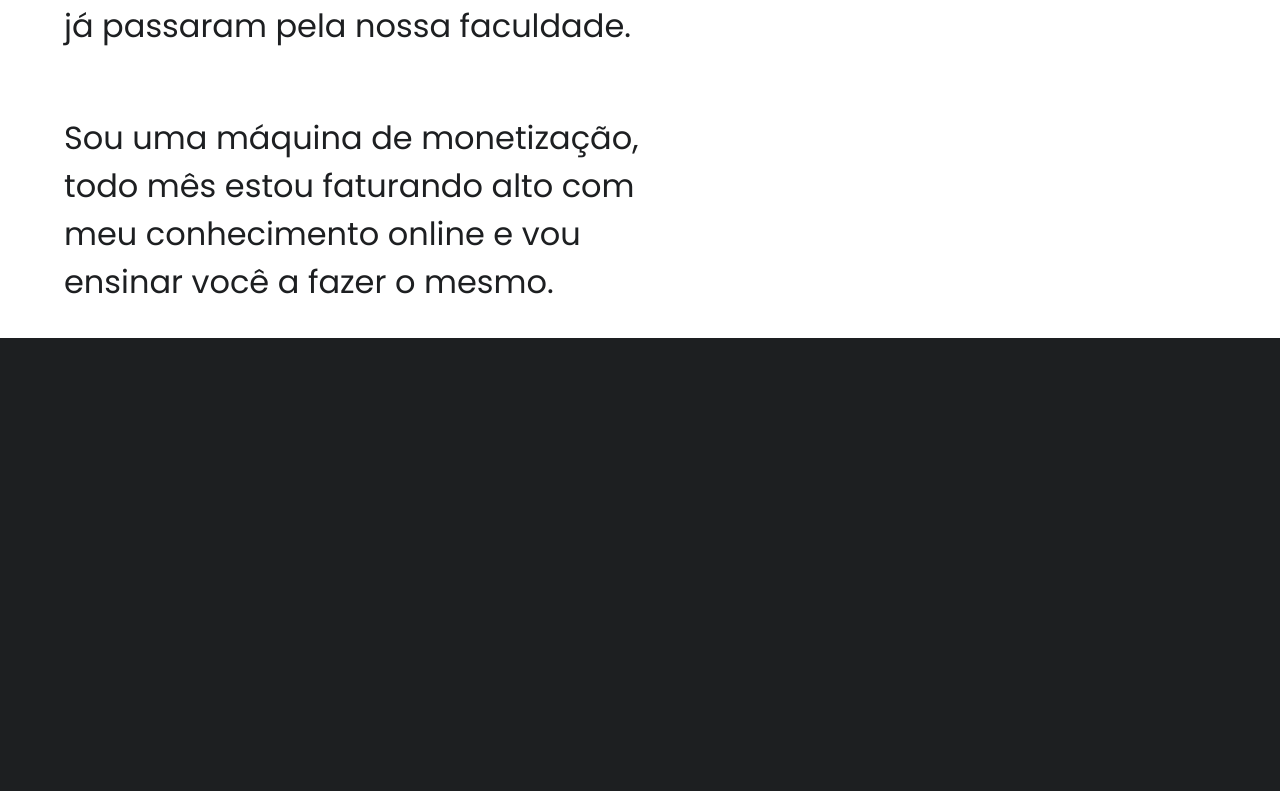
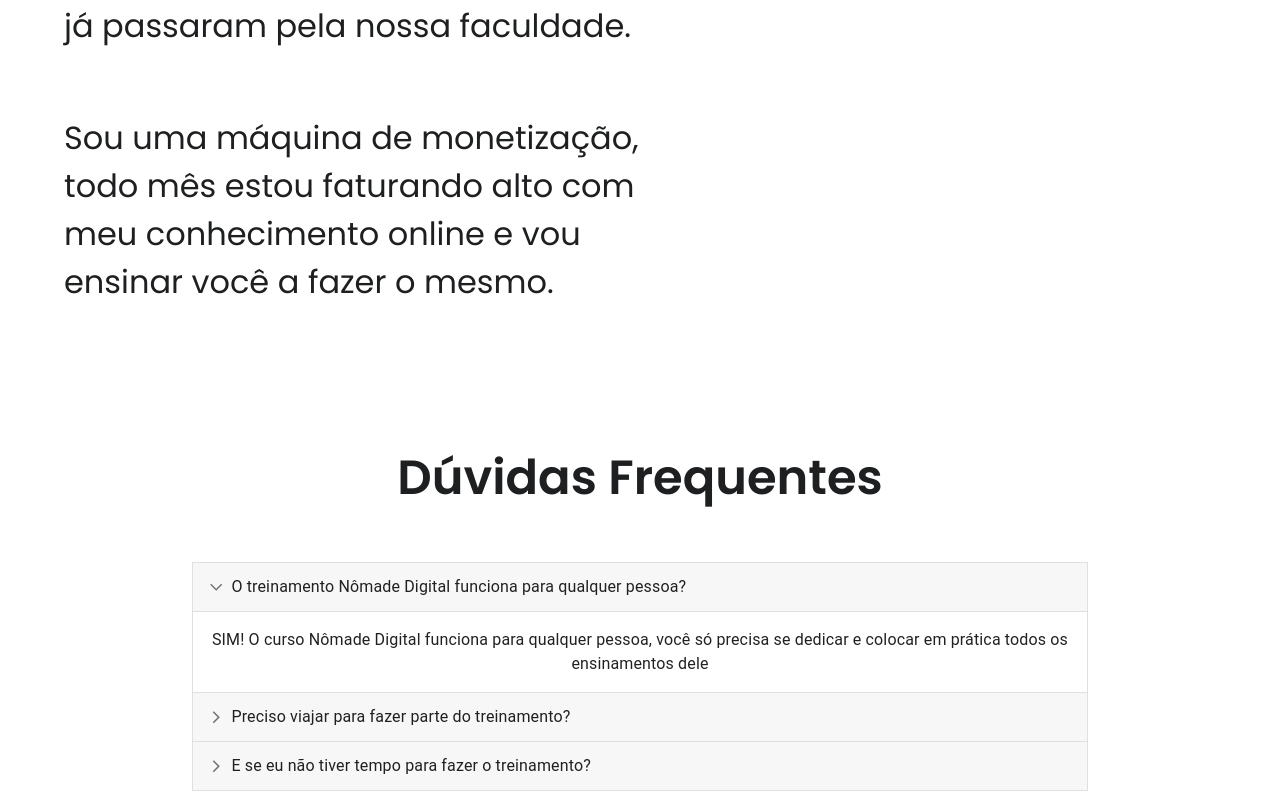
Before and after one commit to wuzue/fake-page, a React (Create React App) app: page / in a window 1280 px wide. Shown: the part 7594-8385 px from the top of the page. Before the commit the page ends 7932 px from the top, so only its background shows below. Built offline with nearby package versions, Linux system fonts and the light colour scheme.

Commit message:
faq section | beta accordion

```diff
--- a/package.json
+++ b/package.json
@@ -3,6 +3,10 @@
   "version": "0.1.0",
   "private": true,
   "dependencies": {
+    "@emotion/react": "^11.10.5",
+    "@emotion/styled": "^11.10.5",
+    "@mui/icons-material": "^5.10.9",
+    "@mui/material": "^5.10.12",
     "@testing-library/jest-dom": "^5.16.5",
     "@testing-library/react": "^13.4.0",
     "@testing-library/user-event": "^13.5.0",
--- /dev/null
+++ b/src/components/Faq.js
@@ -0,0 +1,86 @@
+import * as React from 'react';
+import { styled } from '@mui/material/styles';
+import ArrowForwardIosSharpIcon from '@mui/icons-material/ArrowForwardIosSharp';
+import MuiAccordion from '@mui/material/Accordion';
+import MuiAccordionSummary from '@mui/material/AccordionSummary';
+import MuiAccordionDetails from '@mui/material/AccordionDetails';
+import Typography from '@mui/material/Typography';
+
+const Accordion = styled((props) => (
+  <MuiAccordion disableGutters elevation={0} square {...props} />
+))(({ theme }) => ({
+  border: `1px solid ${theme.palette.divider}`,
+  '&:not(:last-child)': {
+    borderBottom: 0,
+  },
+  '&:before': {
+    display: 'none',
+  },
+}));
+
+const AccordionSummary = styled((props) => (
+  <MuiAccordionSummary
+    expandIcon={<ArrowForwardIosSharpIcon sx={{ fontSize: '0.9rem' }} />}
+    {...props}
+  />
+))(({ theme }) => ({
+  backgroundColor:
+    theme.palette.mode === 'dark'
+      ? 'rgba(255, 255, 255, .05)'
+      : 'rgba(0, 0, 0, .03)',
+  flexDirection: 'row-reverse',
+  '& .MuiAccordionSummary-expandIconWrapper.Mui-expanded': {
+    transform: 'rotate(90deg)',
+  },
+  '& .MuiAccordionSummary-content': {
+    marginLeft: theme.spacing(1),
+  },
+}));
+
+const AccordionDetails = styled(MuiAccordionDetails)(({ theme }) => ({
+  padding: theme.spacing(2),
+  borderTop: '1px solid rgba(0, 0, 0, .125)',
+}));
+
+export default function CustomizedAccordions() {
+  const [expanded, setExpanded] = React.useState('panel1');
+
+  const handleChange = (panel) => (event, newExpanded) => {
+    setExpanded(newExpanded ? panel : false);
+  };
+
+  return (
+    <div>
+      <Accordion expanded={expanded === 'panel1'} onChange={handleChange('panel1')}>
+        <AccordionSummary aria-controls="panel1d-content" id="panel1d-header">
+          <Typography>O treinamento Nômade Digital funciona para qualquer pessoa?</Typography>
+        </AccordionSummary>
+        <AccordionDetails>
+          <Typography>
+          SIM! O curso Nômade Digital funciona para qualquer pessoa, você só precisa se dedicar e colocar em prática todos os ensinamentos dele
+          </Typography>
+        </AccordionDetails>
+      </Accordion>
+      <Accordion expanded={expanded === 'panel2'} onChange={handleChange('panel2')}>
+        <AccordionSummary aria-controls="panel2d-content" id="panel2d-header">
+          <Typography>Preciso viajar para fazer parte do treinamento?</Typography>
+        </AccordionSummary>
+        <AccordionDetails>
+          <Typography>
+          NÃO! Viajar é totalmente opcional. 80% do treinamento é sobre geração de $$$ pela internet
+          </Typography>
+        </AccordionDetails>
+      </Accordion>
+      <Accordion expanded={expanded === 'panel3'} onChange={handleChange('panel3')}>
+        <AccordionSummary aria-controls="panel3d-content" id="panel3d-header">
+          <Typography>E se eu não tiver tempo para fazer o treinamento?</Typography>
+        </AccordionSummary>
+        <AccordionDetails>
+          <Typography>
+          As aulas são 100% online e você pode fazer o treinamento no seu próprio ritmo e dentro das suas possibilidades e você terá acesso à área de membros durante 2 anos.
+          </Typography>
+        </AccordionDetails>
+      </Accordion>
+    </div>
+  );
+}
--- a/src/components/SixthSec.css
+++ b/src/components/SixthSec.css
@@ -57,6 +57,18 @@
   font-weight: 600;
 }
 
+.faq-section{
+  width: 70%;
+  margin: auto;
+  padding-top: 3.5rem;
+}
+
+.faq-section .title-faq{
+  font-size: 3rem;
+  font-weight: 600;
+  text-align: center;
+}
+
 @media screen and (max-width:940px){
   .sixth-div{
     display: flex;
--- a/src/components/SixthSec.js
+++ b/src/components/SixthSec.js
@@ -2,6 +2,7 @@
 import './SixthSec.css';
 import aboutMe from '../assets/imgs/businessman.png'
 import aboutMeMobile from '../assets/imgs/aboutme.svg'
+import Faq from './Faq.js';
 
 const SixthSec = () => {
   return (
@@ -20,6 +21,10 @@
           <img className='sixth-img-right-mobile' src={aboutMeMobile}/>
         </div>
       </div>
+      <div className='faq-section'>
+        <p className='title-faq'>Dúvidas Frequentes</p>
+       <Faq/>
+      </div>
     </div>
   )
 }
```
Also changed, not shown: src/components/Faq.css (added), 1 other file (tests, documents, lock files or other folders).
